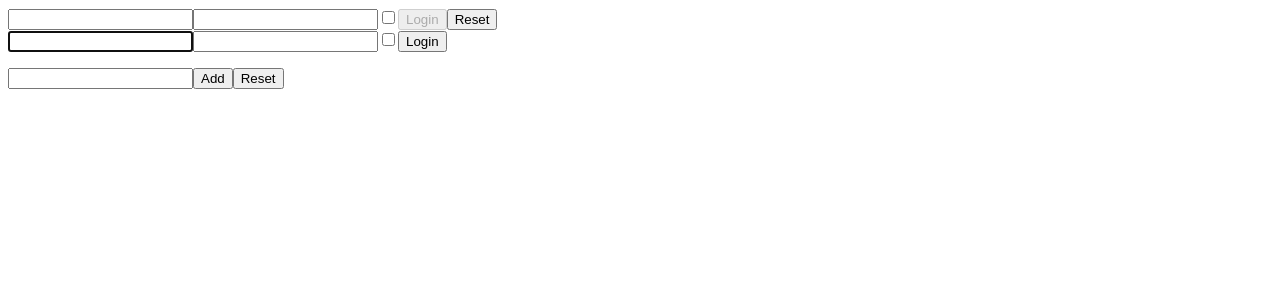
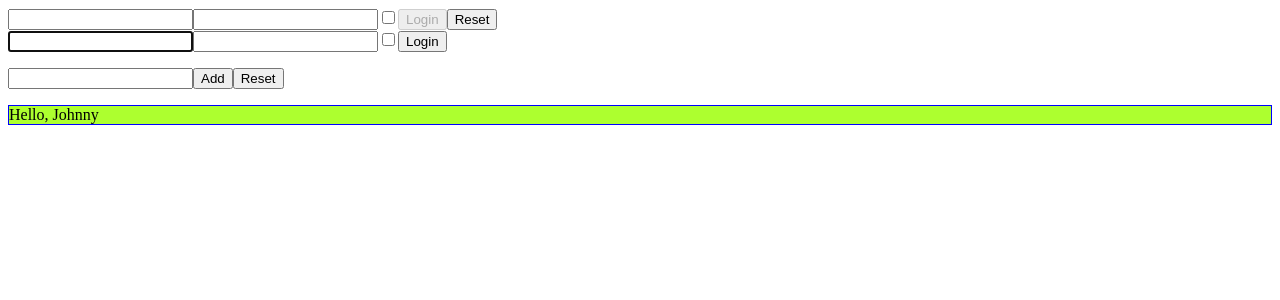
Before and after one commit to Marius0092/react-exercises, a React (Create React App) app: page / in a window 1280 px wide. Shown: the top 300 px of the page. Built offline with nearby package versions, Linux system fonts and the light colour scheme.

Commit message:
styling-components-01

```diff
--- a/src/App.js
+++ b/src/App.js
@@ -2,6 +2,7 @@ import React from "react";
 import {Login} from "./Login"
 import { TodoList } from "./TodoList";
 import { UncontrolledLogin } from "./UncontrolledLogin";
+import { Welcome } from "./Welcome";
 
 export class App extends React.Component {
 
@@ -14,6 +15,7 @@ export class App extends React.Component {
                 <Login login={(data)=>onLogin(data)}/>
                 <UncontrolledLogin />
                 <TodoList />
+                <Welcome />
             </div>
         )
     }
--- a/src/Welcome.js
+++ b/src/Welcome.js
@@ -5,7 +5,7 @@ export class Welcome extends React.Component {
         return (
             // (this.props.age > 18 && this.props.age < 65 && this.props.name == 'John') && <Age age={this.props.age} />
             <div>
-                <p>Hello, {this.props.name}</p>
+                <p className='index'>Hello, {this.props.name}</p>
             </div>
         )
     }
--- /dev/null
+++ b/src/index.css
@@ -0,0 +1,4 @@
+.index {
+    background-color: greenyellow;
+    border: 1px solid blue;
+}
--- a/src/index.js
+++ b/src/index.js
@@ -1,5 +1,6 @@
 import ReactDOM from "react-dom";
 import { App } from "./App";
+import "./index.css"
 
 const root = document.querySelector('#root')
 
```
